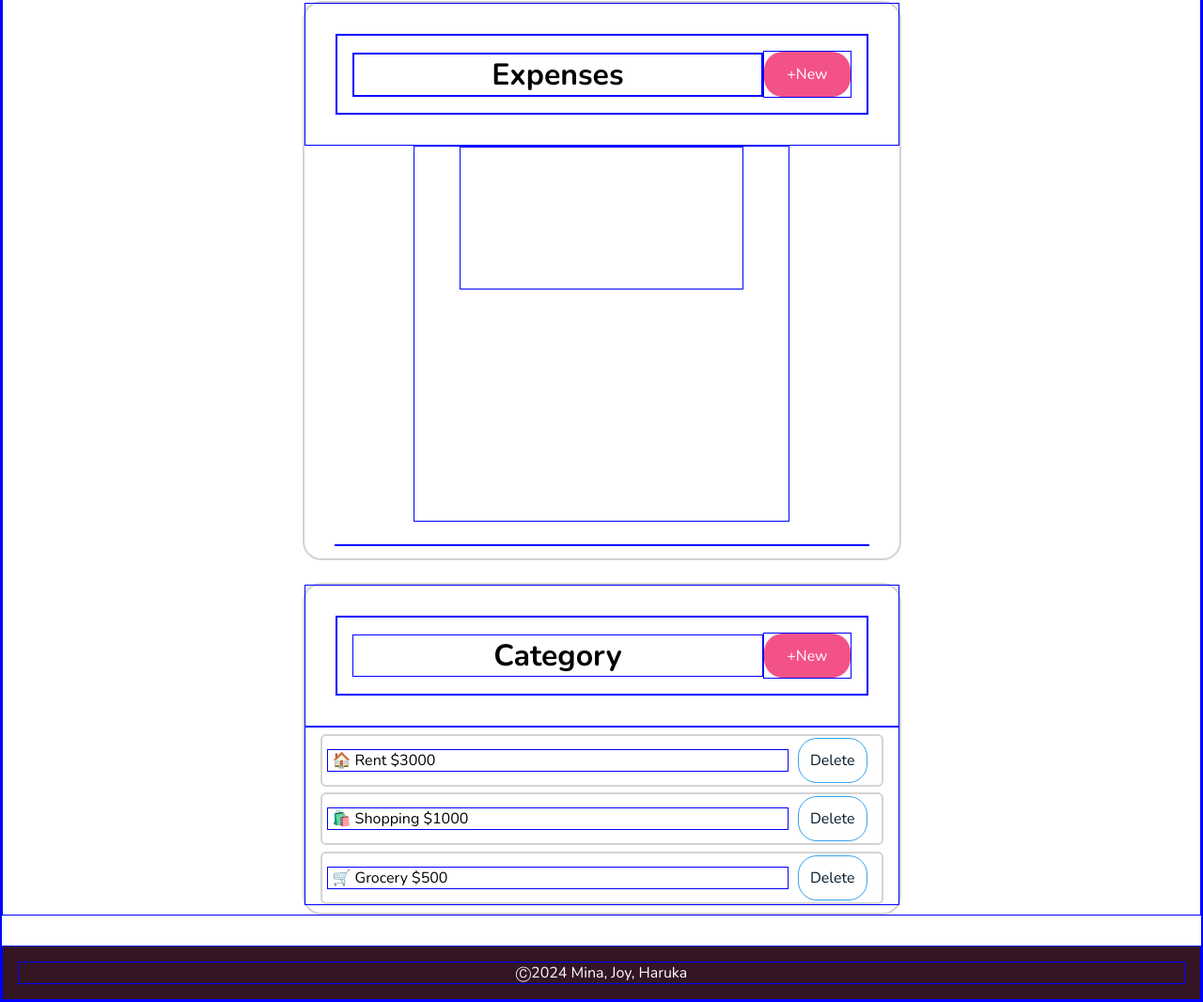
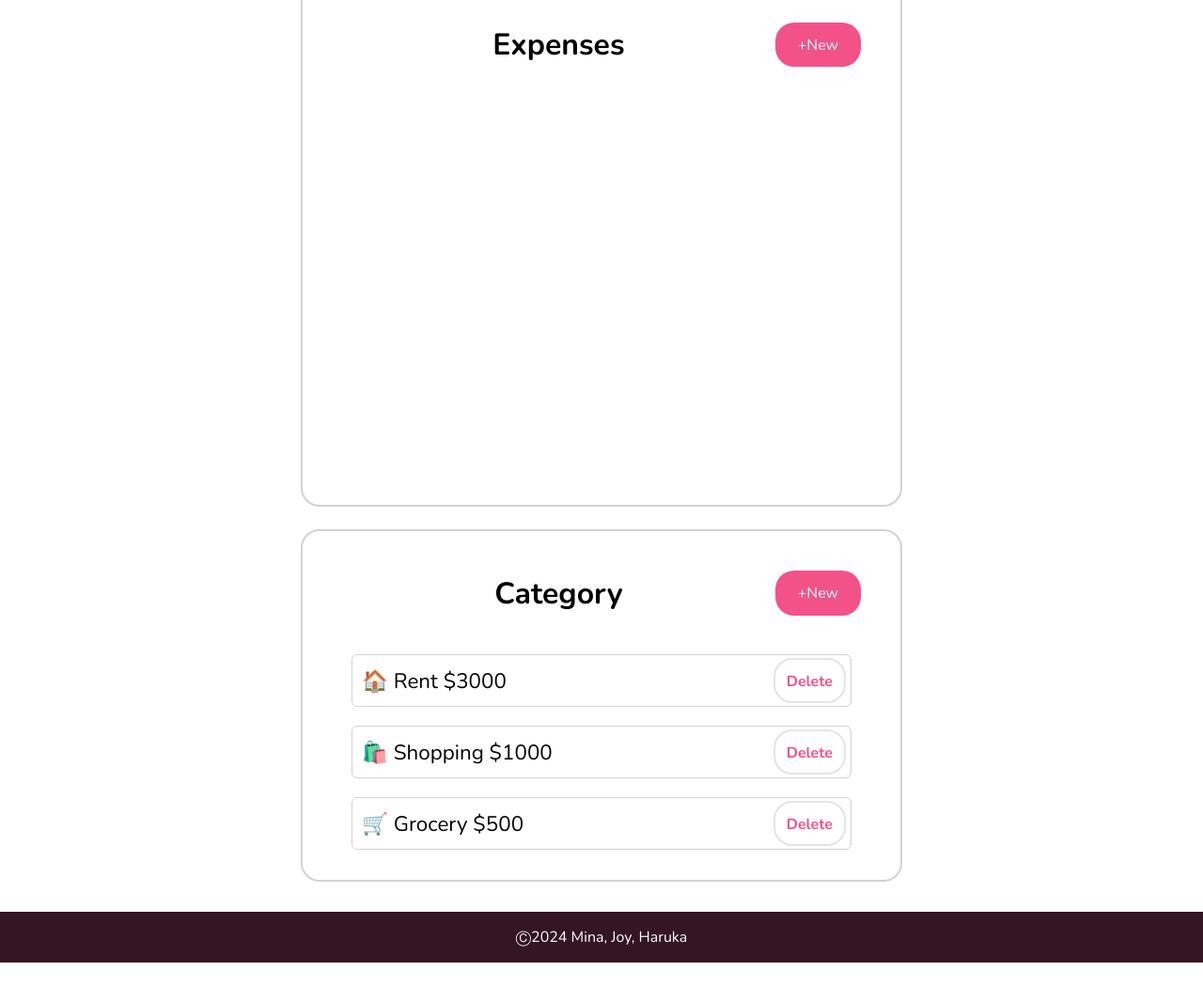
Before and after one commit to joyy-frontend/expense-tracker, a website with bundled scripts: page index.html in a window 1280 px wide. Shown: the part 905-1971 px from the top of the page at 94% size. After the commit the page ends 1929 px from the top, so only its background shows below. Built offline with nearby package versions, Linux system fonts and the light colour scheme.

Commit message:
updated styles

```diff
--- a/main.css
+++ b/main.css
@@ -85,15 +85,10 @@ main {
   padding: 20px;
 }
 
-/*.category-header {
-  display: flex;
-  justify-content: space-between;
-  align-items: center;
-  /*margin: 3rem auto 0 auto;
-  width: 100%;
-}*/
-
 /* budget container temp */
+.budget-header {
+  margin-bottom: 2rem;
+}
 .budget-container {
   background-color: rgb(88, 36, 210);
   width: 50%;
@@ -153,9 +148,7 @@ main {
   align-items: center;
 }
 
-.income-each-total/*,
-/*.expense-each-total,************************/
-/*.category-each-total*/ {
+.income-each-total {
   display: flex;
   flex-direction: column;
   text-align: center;
@@ -165,7 +158,7 @@ main {
 
 .category-each-total,
 .expense-each-total {
-  padding: 2rem;
+  padding: 10px;
 }
 .income,
 .expense {
@@ -177,18 +170,12 @@ main {
 }
 
 .income-area,
-/*.expense-area,*******************/
 .category-area {
   display: flex;
   justify-content: space-between;
   width: 100%;
   align-items: center;
 }
-
-/*.category-area/*,**********
-/*.expense-area {
-  padding: 2rem;
-}*/
 
 .income h1 {
   font-size: 2rem;
@@ -288,8 +275,12 @@ main {
 }
 
 .expence-wrap {
+  align-items: center;
+  flex-direction: column;
+  display: flex;
   text-align: center;
-  margin: 0 2rem;
+  padding: 0 20px;
+  font-size: 1.4rem;
 }
 
 .color-expence {
@@ -307,7 +298,6 @@ main {
   justify-content: space-between;
   align-items: center;
   width: 100%;
-  padding: 1rem;
 }
 
 .expense h2,
@@ -320,7 +310,7 @@ main {
   border-radius: 20px;
   width: 50%;
   margin-top: 20px;
-  padding: 0 0 0.8rem 0;
+  padding: 2rem;
 }
 
 h2 {
@@ -350,14 +340,14 @@ td {
 }
 
 .category-item {
-  border: solid 2px var(--gray-line);
+  border: solid 1px var(--gray-line);
   border-radius: 6px;
   color: black;
   background-color: white;
   display: flex;
   align-items: center;
   justify-content: space-between;
-  margin: 0.4rem 0 0 0;
+  margin: 20px 0 0 0;
   padding: 5px;
   width: 100%;
   cursor: pointer;
@@ -393,13 +383,13 @@ td {
 .category-expense {
   display: flex;
   width: 100%;
-  border: solid 2px var(--gray-line);
+  border: solid 1px var(--gray-line);
   border-radius: 6px;
   justify-content: space-between;
   align-items: center;
-  margin: 0.4rem;
-  padding: 0 5px;
-  height: 3.5rem;
+  padding: 5px;
+  height: auto;
+  margin: 10px 0;
 }
 
 .category-expense:hover {
@@ -415,7 +405,7 @@ td {
   height: 100%;
   vertical-align: center;
   padding-left: 5px;
-  line-height: 3.5rem;
+  /*line-height: 3.5rem;*/
 }
 
 /********* category **********/
@@ -424,14 +414,15 @@ td {
   border: solid 2px var(--gray-line);
   border-radius: 20px;
   width: 50%;
-  padding-bottom: 0.5rem;
+  padding: 2rem;
 }
 
 .categories {
   width: 100%;
   display: flex;
   flex-wrap: wrap;
-  padding: 0 1rem;
+  padding: 2% 20px 0 20px;
+  font-size: 1.4rem;
 }
 
 .category-header h2 {
@@ -454,7 +445,6 @@ td {
   margin-top: 10px;
   display: none;
 }
-
 
 #saveIncomeBtn,
 #editIncomeBtn,
@@ -532,7 +522,3 @@ footer {
   color: white;
   padding: 1rem;
 }
-
-* {
-  border: solid blue 1px;
-}
--- a/modal.css
+++ b/modal.css
@@ -105,6 +105,10 @@
 #editExpenseModal .expence-item {
   margin-top: 0.4rem;
 }
+
+#editExpenseModal label {
+  margin-right: 0.2rem;
+}
 .ctgry-flex {
   display: flex;
   margin-top: 1rem;
@@ -166,12 +170,13 @@
   border-radius: 20px;
   width: 5rem;
   height: 3rem;
-  border: solid 1px #36a2eb;
-  color: #031929;
+  border: solid 2px #e5e5e5;
+  color: var(--main-color);
   padding: 12px;
-  margin: 10px;
+  /*margin: 10px;*/
   font-size: 1rem;
   cursor: pointer;
+  font-weight: bold;
 }
 
 .delete-btn:hover {
```
